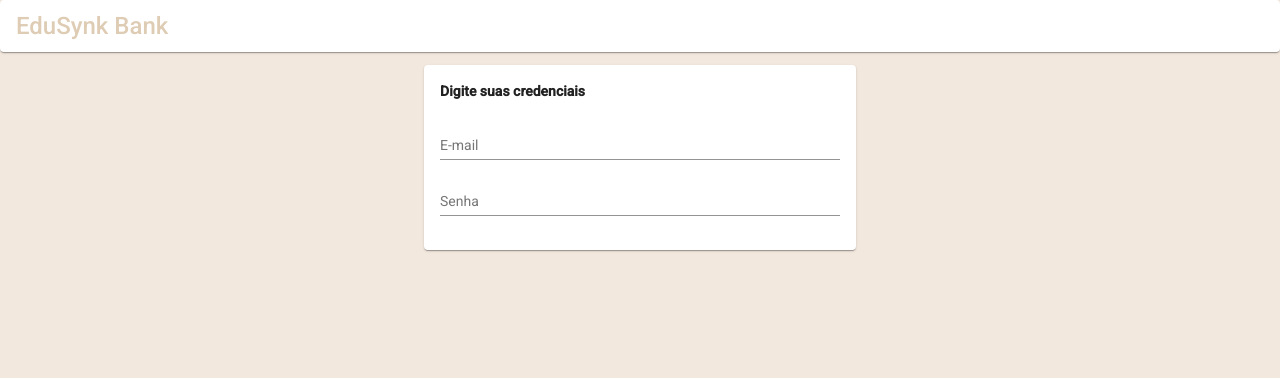
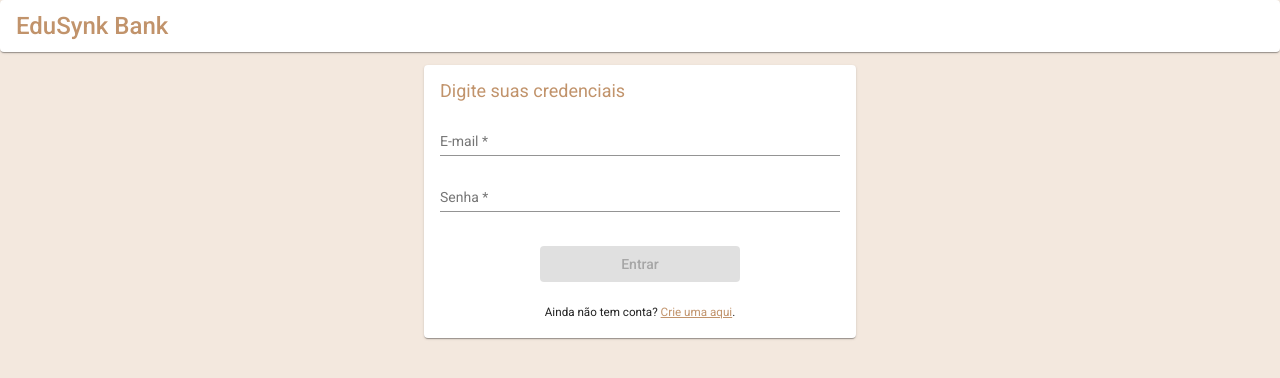
Before and after one commit to GiselleSouza/projeto-banco-2, an Angular app: page /componentes/login in a window 1280 px wide. Shown: the top 378 px of the page. Built offline with nearby package versions, Linux system fonts and the light colour scheme.

Commit message:
:lipstick: layout: tela de login e spinner

```diff
--- a/src/app/app.module.ts
+++ b/src/app/app.module.ts
@@ -14,8 +14,7 @@ import { MatFormFieldModule } from '@angular/material/form-field';
 import { FormsModule, ReactiveFormsModule } from '@angular/forms';
 import { HttpClientModule } from '@angular/common/http';
 import { AppRoutingModule } from './app-routing.module';
-
-
+import { MatProgressSpinnerModule } from '@angular/material/progress-spinner';
 
 @NgModule({
   declarations: [
@@ -36,7 +35,8 @@ import { AppRoutingModule } from './app-routing.module';
     ReactiveFormsModule,
     MatIconModule,
     HttpClientModule,
-    AppRoutingModule
+    AppRoutingModule,
+    MatProgressSpinnerModule
   ],
   providers: [],
   bootstrap: [AppComponent]
--- a/src/app/componentes/criar-conta/criar-conta.component.css
+++ b/src/app/componentes/criar-conta/criar-conta.component.css
@@ -40,6 +40,22 @@
   margin-top: 5%;
 }
 
+.spinner {
+  position: fixed;
+  display: flex;
+  justify-content: center;
+  align-items: center;
+  width: 100%;
+  height: 100%;
+  top: 0;
+  z-index: 998;
+  background-color: rgba(0, 0, 0, 0.3);
+}
+
+:host ::ng-deep .mat-progress-spinner circle, .mat-spinner circle {
+  stroke: #c1936b;
+}
+
 ::ng-deep .mat-form-field.mat-focused .mat-form-field-label {
   color: #c4a788 !important;
 }
--- a/src/app/componentes/criar-conta/criar-conta.component.html
+++ b/src/app/componentes/criar-conta/criar-conta.component.html
@@ -1,4 +1,3 @@
-<div>
 <mat-card>
   <mat-card-title class="corTitulo">EduSynk Bank</mat-card-title>
 </mat-card>
@@ -33,4 +32,7 @@
     </mat-card-content>
   </mat-card>
 </form>
+
+<div class="spinner" *ngIf="loading | async">
+  <mat-progress-spinner mode="indeterminate"></mat-progress-spinner>
 </div>
--- a/src/app/componentes/criar-conta/criar-conta.component.ts
+++ b/src/app/componentes/criar-conta/criar-conta.component.ts
@@ -1,4 +1,5 @@
-import { SalvarClienteService } from './../../services/salvar-cliente.service';
+import { GeralService } from './../../services/geral/geral.service';
+import { SalvarClienteService } from './../../services/salvar-cliente/salvar-cliente.service';
 import { CriarConta } from './../../models/criar-conta.model';
 import { Component, OnInit } from '@angular/core';
 import { FormBuilder, FormControl, FormGroup, Validators } from '@angular/forms';
@@ -15,11 +16,13 @@ export class CriarContaComponent implements OnInit {
   form: FormGroup;
   hideSenha = true;
   hideConfirmacaoSenha = true;
+  loading = this.geralService.loading;
 
   constructor(
     private formBuilder: FormBuilder,
     private snackBar: MatSnackBar,
-    private service: SalvarClienteService,
+    private salvarClienteService: SalvarClienteService,
+    private geralService: GeralService,
     private router: Router
     ) { }
 
@@ -30,20 +33,23 @@ export class CriarContaComponent implements OnInit {
       senha: new FormControl('', [Validators.required]),
       confirmacaoSenha: new FormControl('', [Validators.required]),
     });
-
   }
 
   salvarDadosCliente() {
     let tipoExecucao: String;
     const cliente: CriarConta = {nome: this.form.controls["nome"].value, email: this.form.controls["email"].value, senha: this.form.controls["senha"].value};
-    this.service.salvarCliente(cliente)
+    this.geralService.show();
+
+    this.salvarClienteService.salvarCliente(cliente)
       .subscribe({
         next: () => {
+          this.geralService.hide();
           tipoExecucao = "sucesso";
           this.alertaDados(tipoExecucao);
           this.router.navigateByUrl('componentes/login');
         },
         error: () => {
+          this.geralService.hide();
           tipoExecucao = "falha";
           this.alertaDados(tipoExecucao);
         }
--- a/src/app/componentes/login/login.component.css
+++ b/src/app/componentes/login/login.component.css
@@ -1,5 +1,24 @@
 .corTitulo{
-  color: #deccb4;
+  color: #c1936b;
+}
+
+.fontSizeTitulo{
+  font-size: large;
+}
+
+.fontSizeRodape{
+  font-size: smaller;
+}
+
+.ajustesBotao{
+  background-color: #f3e8de;
+  color: #c1936b;
+  margin: 0 auto;
+  display: block;
+}
+
+.centralizarTexto{
+  text-align: center;
 }
 
 .cardCentral{
@@ -13,6 +32,10 @@
   width: 100%;
 }
 
+.largura50{
+  width: 50%;
+}
+
 .marginTop5{
   margin-top: 5%;
 }
--- a/src/app/componentes/login/login.component.html
+++ b/src/app/componentes/login/login.component.html
@@ -3,17 +3,24 @@
     <mat-card-title class="corTitulo">EduSynk Bank</mat-card-title>
   </mat-card>
 
+  <form [formGroup]="form" (ngSubmit)="realizarLogin()">
     <mat-card class="cardCentral">
+      <mat-card-subtitle class="corTitulo fontSizeTitulo">Digite suas credenciais</mat-card-subtitle>
       <mat-card-content>
-      <b>Digite suas credenciais</b>
         <mat-form-field class="largura100 marginTop5">
           <mat-label>E-mail</mat-label>
-        <input matInput>
+          <input matInput placeholder="exemplo@exemplo.com" formControlName="email" name="email" required>
+          <!-- <mat-error *ngIf="form.get('email')?.hasError('required') || form.get('email')?.hasError('email')">{{validaEmail()}}</mat-error> -->
         </mat-form-field>
         <mat-form-field class="largura100">
           <mat-label>Senha</mat-label>
-        <input matInput type="password">
+          <input matInput type="password" formControlName="senha" required>
         </mat-form-field>
       </mat-card-content>
+      <button mat-flat-button class="largura50 ajustesBotao" type="submit" [disabled]="!form.valid">Entrar</button>
+      <mat-card-content class="marginTop5 fontSizeRodape">
+        <div class="centralizarTexto">Ainda não tem conta? <a class="corTitulo" routerLink="../../componentes/criar-conta">Crie uma aqui</a>.</div>
+      </mat-card-content>
     </mat-card>
+  </form>
 </div>
--- a/src/app/componentes/login/login.component.ts
+++ b/src/app/componentes/login/login.component.ts
@@ -1,3 +1,4 @@
+import { FormGroup, FormBuilder, FormControl } from '@angular/forms';
 import { Component, OnInit } from '@angular/core';
 
 @Component({
@@ -6,10 +7,19 @@ import { Component, OnInit } from '@angular/core';
   styleUrls: ['./login.component.css']
 })
 export class LoginComponent implements OnInit {
+  form: FormGroup;
 
-  constructor() { }
+  constructor(
+    private formBuilder: FormBuilder,
+  ) { }
 
   ngOnInit() {
+    this.form = this.formBuilder.group({
+      email: new FormControl(''),
+      senha: new FormControl(''),
+    });
   }
 
+  realizarLogin(){}
+
 }
--- /dev/null
+++ b/src/app/services/geral/geral.service.ts
@@ -0,0 +1,20 @@
+import { Injectable } from '@angular/core';
+import { BehaviorSubject } from 'rxjs';
+
+@Injectable({
+  providedIn: 'root'
+})
+export class GeralService {
+  private _loading = new BehaviorSubject<boolean>(false);
+  public readonly loading = this._loading.asObservable();
+
+  constructor() { }
+
+  show() {
+    this._loading.next(true);
+  }
+
+  hide() {
+    this._loading.next(false);
+  }
+}
--- a/src/app/services/salvar-cliente.service.ts
+++ b/src/app/services/salvar-cliente/salvar-cliente.service.ts
@@ -1,4 +1,4 @@
-import { CriarConta } from './../models/criar-conta.model';
+import { CriarConta } from './../../models/criar-conta.model';
 import { HttpClient } from '@angular/common/http';
 import { Injectable } from '@angular/core';
 import { Observable } from 'rxjs';
```
Also changed, not shown: 2 other files (tests, documents, lock files or other folders). Lines whose indentation alone changed are shown as unchanged.
